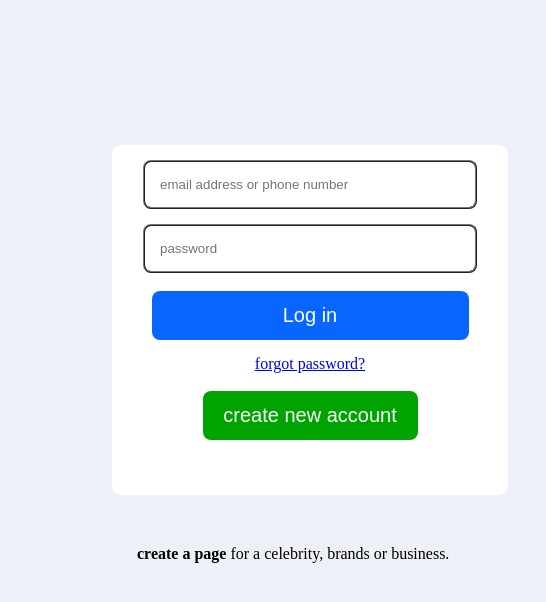
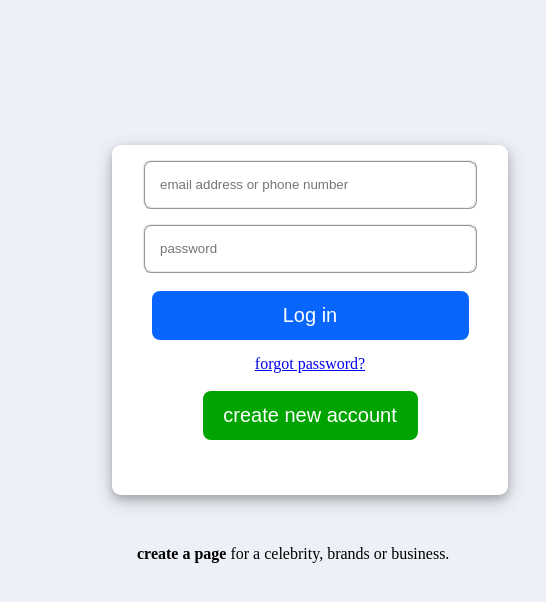
Before and after one commit to og-izzy/facebook-page-project, a plain HTML site: page index.html in a window 1280 px wide. Shown: the full height of the page, 596-1142 px from the left. Drawn offline with Linux system fonts and the light colour scheme.

Commit message:
added box-shadow to container

```diff
--- a/style.css
+++ b/style.css
@@ -8,6 +8,7 @@ div img {
   margin-left: 180px;
   margin-top: 170px;
 }
+
 div h2 {
   margin-left: 210px;
   font-family: SFProDisplay-Regular, Helvetica, Arial, sans-serif;
@@ -24,6 +25,7 @@ div h2 {
   margin-left: 700px;
   border-radius: 9px;
   text-align: center;
+  box-shadow: 0 4px 8px 0 rgba(0, 0, 0, 0.2), 0 6px 20px 0 rgba(0, 0, 0, 0.19);
 }
 
 p {
@@ -38,6 +40,7 @@ p {
   border-radius: 8px;
   border-style: ridge;
   background-color: white;
+  border-color: rgb(235, 233, 233);
 }
 
 button {
```
